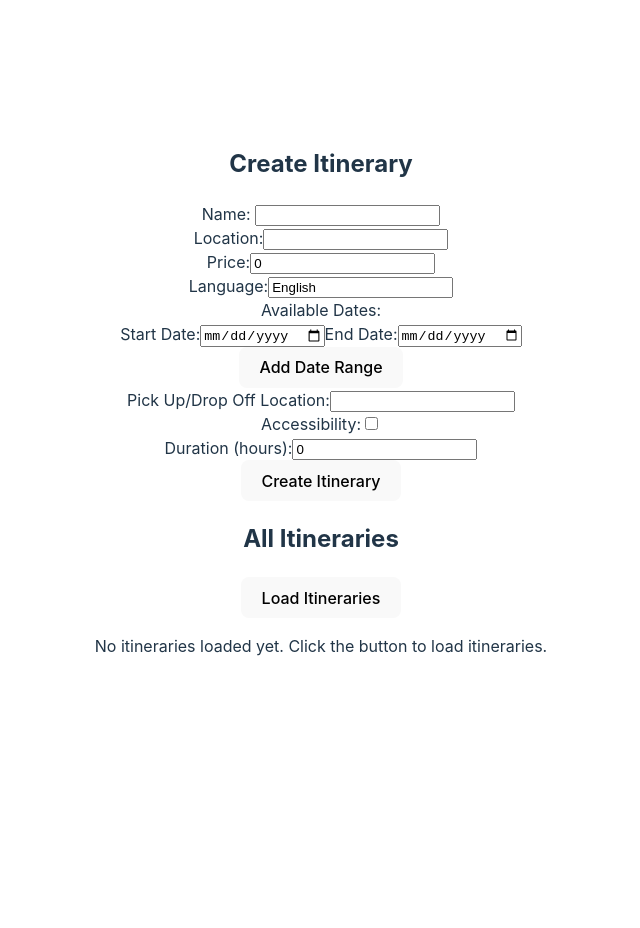
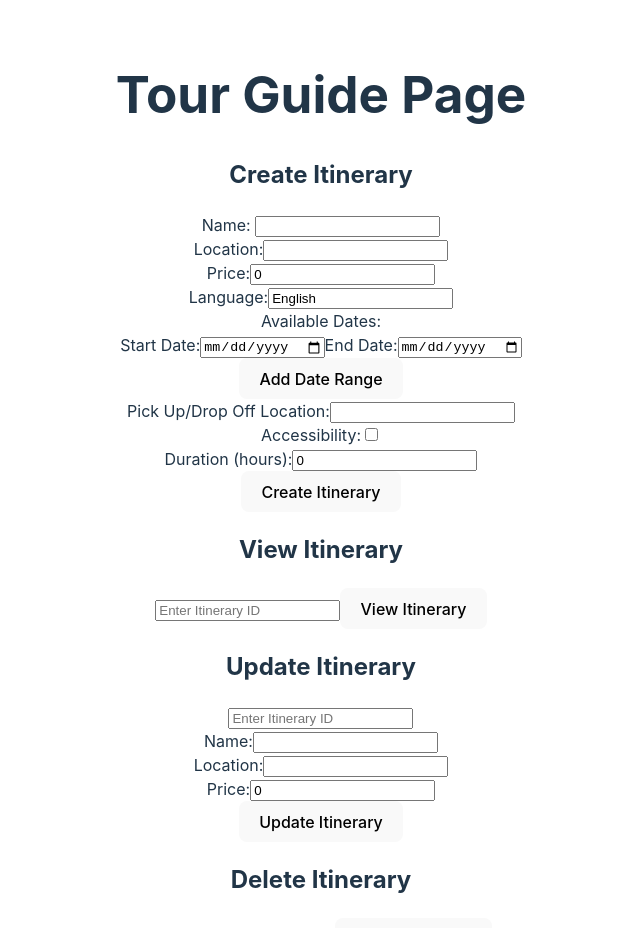
Before and after one commit to Advanced-computer-lab-2024/Roammate, a React (Vite) app in the folder frontend/: page /tour-guide in a window 1280 px wide. Shown: the top 928 px of the page, without its empty margins (319-959 px from the left). Before the commit the page ends 800 px from the top, so only its background shows below. Built offline with nearby package versions, Linux system fonts and the light colour scheme.

Commit message:
added viewitinerarybyid,updateItinerary,deleteItinerary to tourGuidePage

```diff
--- /dev/null
+++ b/frontend/src/components/tourGuideComponents/deleteItinerary.jsx
@@ -0,0 +1,32 @@
+import { useState } from "react";
+import { deleteItinerary } from "../../services/api"; // Make sure to define this API call
+
+const DeleteItineraryComponent = () => {
+  const [itineraryId, setItineraryId] = useState("");
+  const [message, setMessage] = useState("");
+
+  const handleDelete = async () => {
+    try {
+      await deleteItinerary(itineraryId);
+      setMessage("Itinerary deleted successfully.");
+    } catch (error) {
+      setMessage("Failed to delete itinerary.");
+    }
+  };
+
+  return (
+    <div>
+      <h2>Delete Itinerary</h2>
+      <input
+        type="text"
+        placeholder="Enter Itinerary ID"
+        value={itineraryId}
+        onChange={(e) => setItineraryId(e.target.value)}
+      />
+      <button onClick={handleDelete}>Delete Itinerary</button>
+      {message && <p>{message}</p>}
+    </div>
+  );
+};
+
+export default DeleteItineraryComponent;
--- /dev/null
+++ b/frontend/src/components/tourGuideComponents/getAllItinerariesbyid.jsx
@@ -0,0 +1,49 @@
+import { useState } from "react";
+import { getItineraryById } from "../../services/api"; // Make sure to define this API call
+
+const ViewItineraryComponent = () => {
+  const [itineraryId, setItineraryId] = useState("");
+  const [itinerary, setItinerary] = useState(null);
+  const [error, setError] = useState(null);
+
+  const handleChange = (e) => {
+    setItineraryId(e.target.value);
+  };
+
+  const handleView = async () => {
+    try {
+      const response = await getItineraryById(itineraryId);
+      setItinerary(response.data);
+      setError(null);
+    } catch (error) {
+      setItinerary(null);
+      setError("Itinerary not found");
+    }
+  };
+
+  return (
+    <div>
+      <h2>View Itinerary</h2>
+      <input
+        type="text"
+        placeholder="Enter Itinerary ID"
+        value={itineraryId}
+        onChange={handleChange}
+      />
+      <button onClick={handleView}>View Itinerary</button>
+
+      {itinerary && (
+        <div>
+          <h3>Itinerary Details</h3>
+          <p>Name: {itinerary.name}</p>
+          <p>Location: {itinerary.location}</p>
+          <p>Price: {itinerary.price}</p>
+          {/* Add more fields as needed */}
+        </div>
+      )}
+      {error && <p>{error}</p>}
+    </div>
+  );
+};
+
+export default ViewItineraryComponent;
--- /dev/null
+++ b/frontend/src/components/tourGuideComponents/updateItinerary.jsx
@@ -0,0 +1,80 @@
+import { useState } from "react";
+import { updateItinerary } from "../../services/api"; // Make sure to define this API call
+
+const UpdateItineraryComponent = () => {
+  const [itineraryId, setItineraryId] = useState("");
+  const [formData, setFormData] = useState({
+    name: "",
+    location: "",
+    price: 0,
+  });
+  const [error, setError] = useState(null);
+
+  const handleChange = (e) => {
+    const { name, value } = e.target;
+    setFormData((prevData) => ({
+      ...prevData,
+      [name]: value,
+    }));
+  };
+
+  const handleUpdate = async () => {
+    try {
+      const response = await updateItinerary(itineraryId, formData);
+      console.log("Itinerary updated:", response.data);
+      setError(null);
+    } catch (error) {
+      setError("Failed to update itinerary");
+    }
+  };
+
+  return (
+    <div>
+      <h2>Update Itinerary</h2>
+      <input
+        type="text"
+        placeholder="Enter Itinerary ID"
+        value={itineraryId}
+        onChange={(e) => setItineraryId(e.target.value)}
+      />
+
+      <div>
+        <label htmlFor="name">Name:</label>
+        <input
+          type="text"
+          id="name"
+          name="name"
+          value={formData.name}
+          onChange={handleChange}
+        />
+      </div>
+
+      <div>
+        <label htmlFor="location">Location:</label>
+        <input
+          type="text"
+          id="location"
+          name="location"
+          value={formData.location}
+          onChange={handleChange}
+        />
+      </div>
+
+      <div>
+        <label htmlFor="price">Price:</label>
+        <input
+          type="number"
+          id="price"
+          name="price"
+          value={formData.price}
+          onChange={handleChange}
+        />
+      </div>
+
+      <button onClick={handleUpdate}>Update Itinerary</button>
+      {error && <p>{error}</p>}
+    </div>
+  );
+};
+
+export default UpdateItineraryComponent;
--- a/frontend/src/pages/tourGuidePage.jsx
+++ b/frontend/src/pages/tourGuidePage.jsx
@@ -1,21 +1,40 @@
 import CreateItineraryComponent from "../components/tourGuideComponents/createItinerary";
 import GetAllItineraries from "../components/tourGuideComponents/getAllItineraries";
-
+import ViewItineraryComponent from "../components/tourGuideComponents/getAllItinerariesbyid";
+import UpdateItineraryComponent from "../components/tourGuideComponents/updateItinerary";
+import DeleteItineraryComponent from "../components/tourGuideComponents/deleteItinerary";
 
 
 const TourGuidePage = () => {
   return (
     <div>
+      <h1>Tour Guide Page</h1>
+
       <div>
+
         <CreateItineraryComponent />
       </div>
 
       <div>
-      < GetAllItineraries/>
+
+        <ViewItineraryComponent />
+      </div>
+
+      <div>
+
+        <UpdateItineraryComponent />
+      </div>
+
+      <div>
+
+        <DeleteItineraryComponent />
+      </div>
+
+      <div>
+
+        <GetAllItineraries />
       </div>
     </div>
-
-
   );
 };
 
```
Lines whose indentation alone changed are shown as unchanged.
